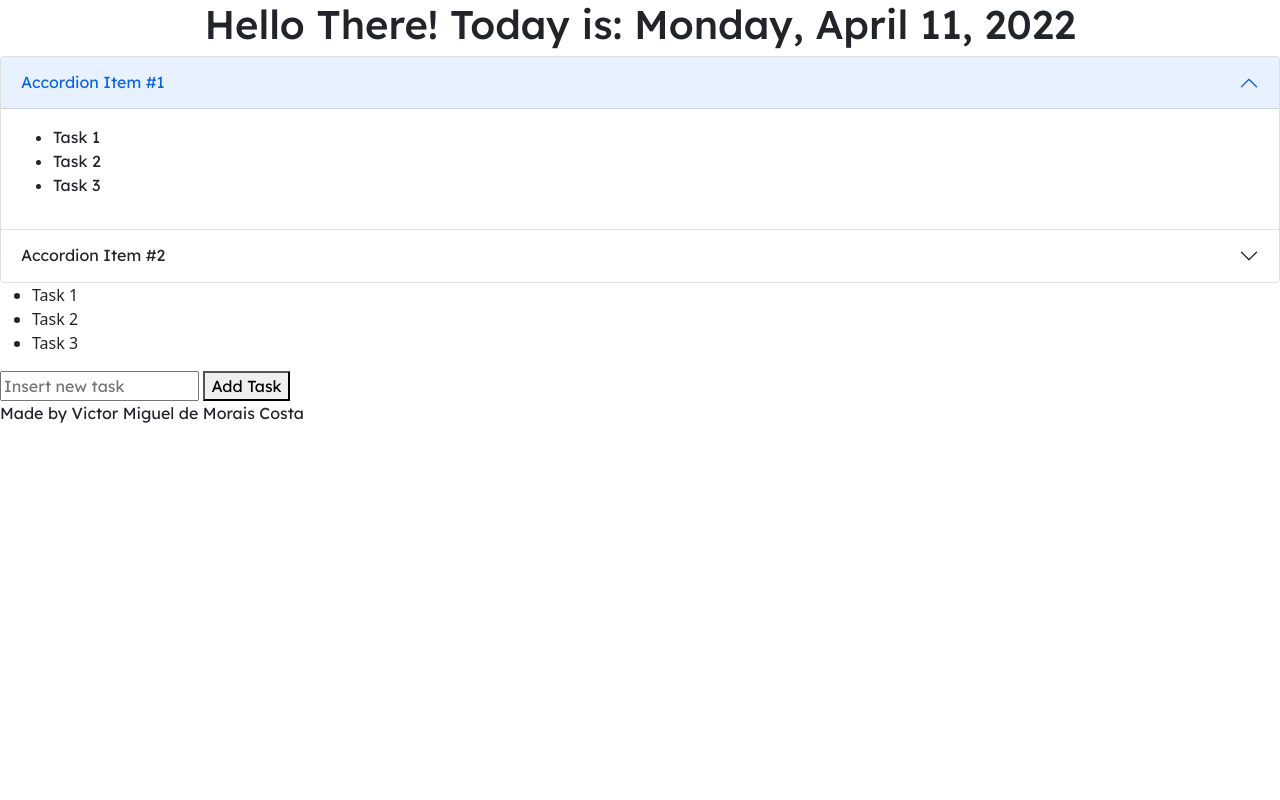
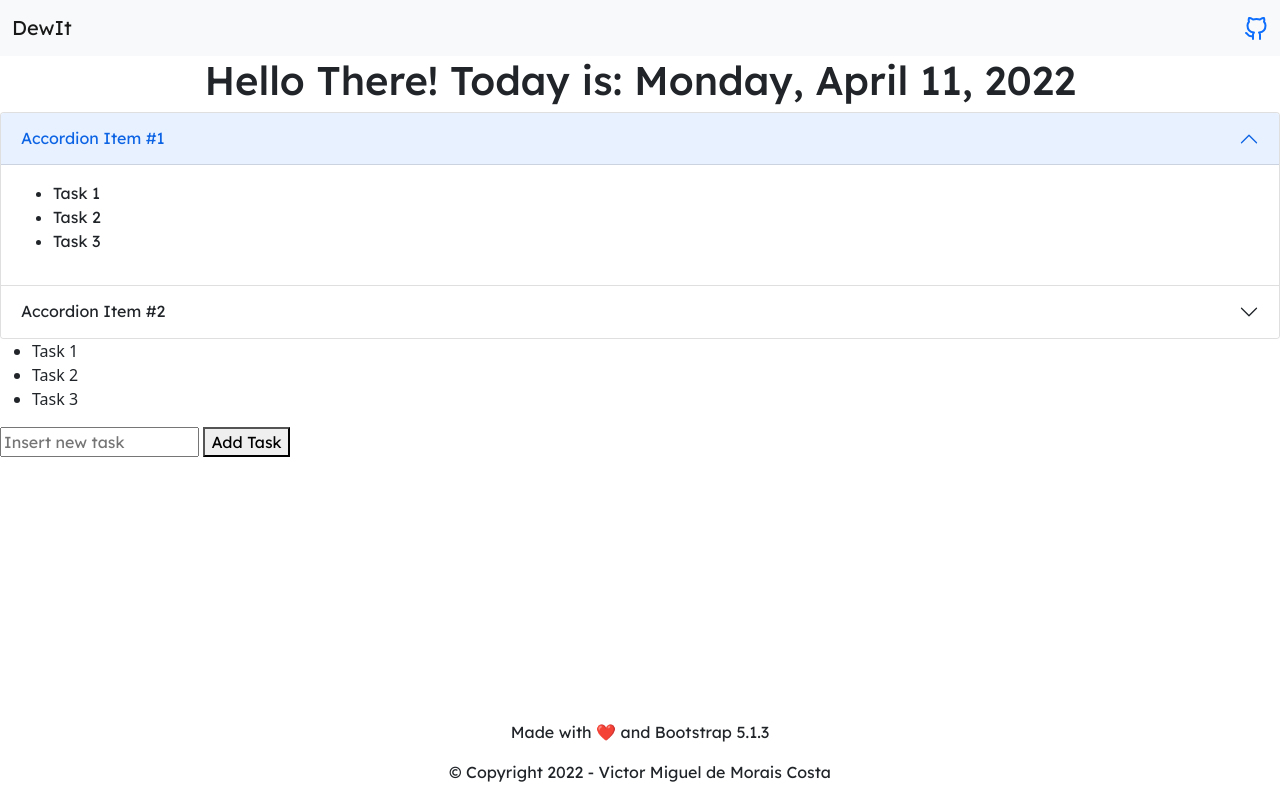
Before and after one commit to vmmc2/Dewit, a Node server app: page / in a window 1280 px wide. Run offline with Node 20, Linux system fonts and the light colour scheme.

Commit message:
Adding new components to EJS files and new styles to CSS files.

```diff
--- a/public/css/styles.css
+++ b/public/css/styles.css
@@ -5,3 +5,7 @@
 #greeting{
     text-align: center;
 }
+
+#end-footer{
+    text-align: center;
+}
--- a/views/footer.ejs
+++ b/views/footer.ejs
@@ -1,4 +1,5 @@
-    <footer class="font-lexend">
-        <p> Made by Victor Miguel de Morais Costa </p>
+    <footer class="font-lexend mt-auto" id="end-footer">
+        <p> Made with ❤️ and Bootstrap 5.1.3 </p>
+        <p> © Copyright 2022 - Victor Miguel de Morais Costa </p>
     </footer>
 </html>
--- a/views/list.ejs
+++ b/views/list.ejs
@@ -1,6 +1,16 @@
 <%- include("header") -%>
-    <body>
+    <body class="d-flex flex-column min-vh-100">
 
+        <nav class="navbar navbar-light bg-light font-lexend">
+            <div class="container-fluid">
+                <a class="navbar-brand"> DewIt </a>
+                <div class="d-flex">
+                    <a href="https://github.com/vmmc2">
+                        <svg xmlns="http://www.w3.org/2000/svg" width="24" height="24" viewBox="0 0 24 24" fill="none" stroke="currentColor" stroke-width="2" stroke-linecap="round" stroke-linejoin="round" class="feather feather-github"><path d="M9 19c-5 1.5-5-2.5-7-3m14 6v-3.87a3.37 3.37 0 0 0-.94-2.61c3.14-.35 6.44-1.54 6.44-7A5.44 5.44 0 0 0 20 4.77 5.07 5.07 0 0 0 19.91 1S18.73.65 16 2.48a13.38 13.38 0 0 0-7 0C6.27.65 5.09 1 5.09 1A5.07 5.07 0 0 0 5 4.77a5.44 5.44 0 0 0-1.5 3.78c0 5.42 3.3 6.61 6.44 7A3.37 3.37 0 0 0 9 18.13V22"></path></svg>
+                    </a>
+                </div>
+            </div>
+        </nav>
 
         <div class="font-lexend" id="greeting">
             <h1> Hello There! Today is: <%= currentDay %> </h1>
```
